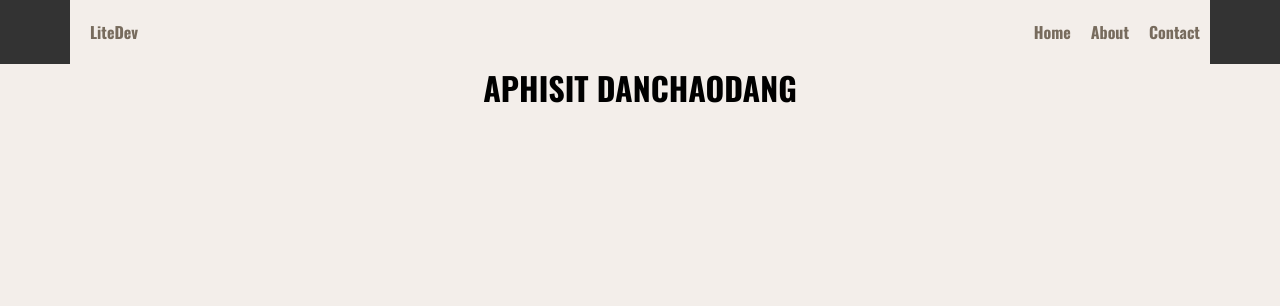
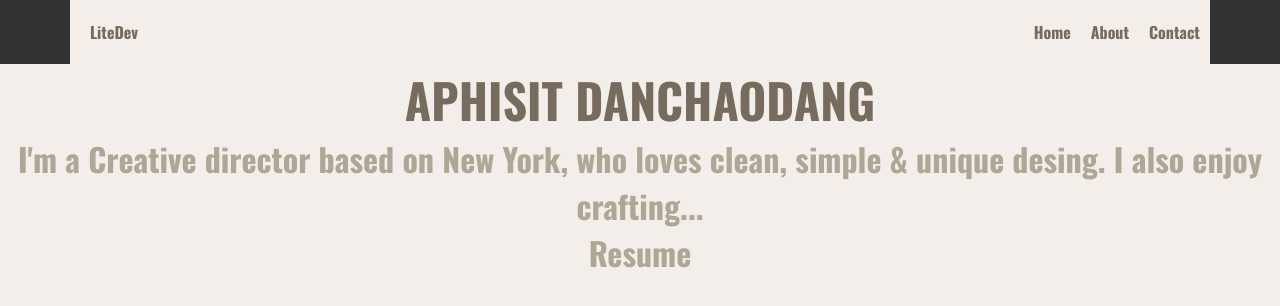
Before and after one commit to aphsx/portfolio-0.0.1, a plain HTML site: page index.html in a window 1280 px wide. Drawn offline with nearby package versions, Linux system fonts and the light colour scheme.

Commit message:
add heading article footer

```diff
--- a/assets/style.css
+++ b/assets/style.css
@@ -41,7 +41,7 @@ a{
 }
 
 .menu li:hover{
-    color: white;
+    color: #B0A695;
 }
 
 @media screen and (max-width:360px) {
@@ -58,7 +58,17 @@ a{
 
 }
 
-article .name{
+article{
     font-size: 2rem;
     text-align: center;
 }
+
+#aboutus h2{
+    color: #776B5D;
+}
+#aboutus p{
+    color: #B0A695;
+}
+.resume{
+    color: #B0A695;
+}
--- a/index.html
+++ b/index.html
@@ -27,10 +27,16 @@
         </div>
     </nav>
     <article>
-        <p class="name">
-            APHISIT DANCHAODANG
-        </p>
-    </article>
+        <section id="aboutus">
+            <h2>APHISIT DANCHAODANG</h2>
+            <p>
+              I'm a Creative director based on New York, who loves clean, simple &
+              unique desing. I also enjoy crafting...
+            </p>
+
+            <h4 class="resume">Resume</h4>
+        </section>
+     <article>
 
     <footer>
 
```
